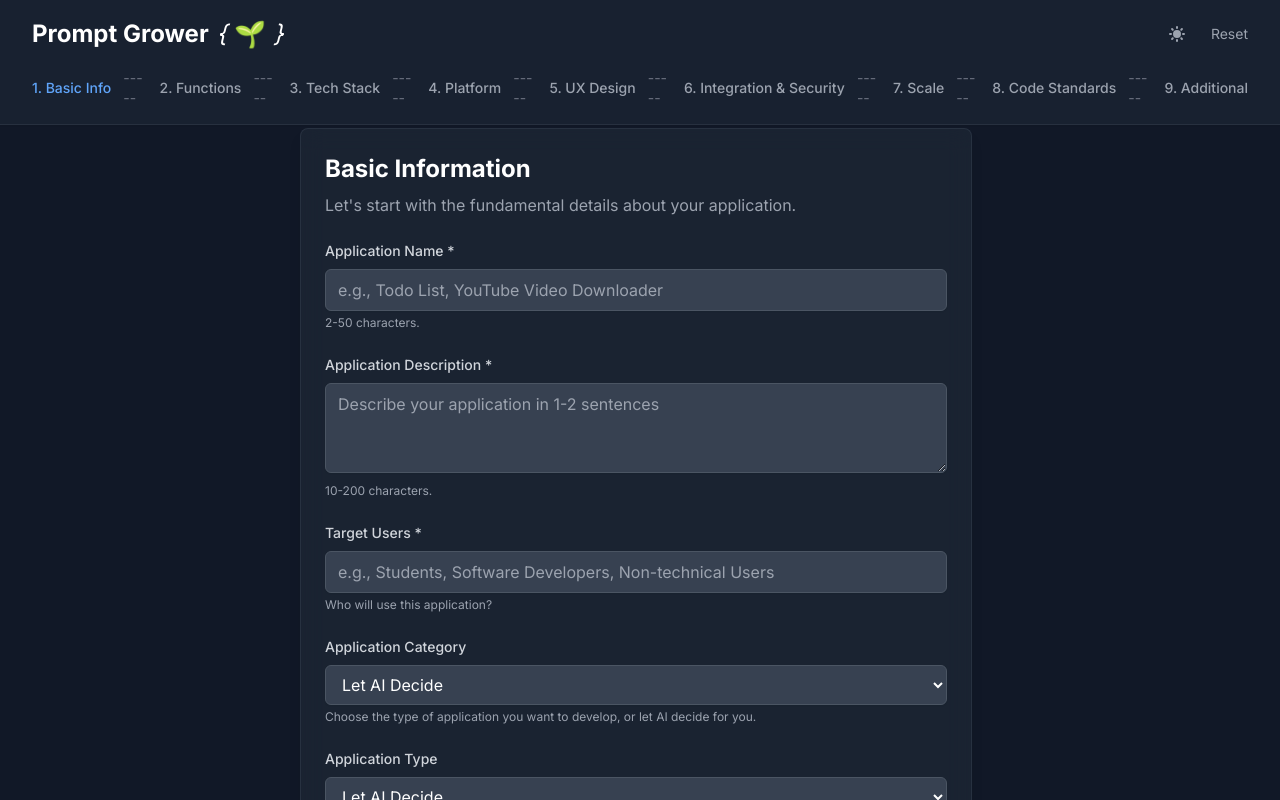
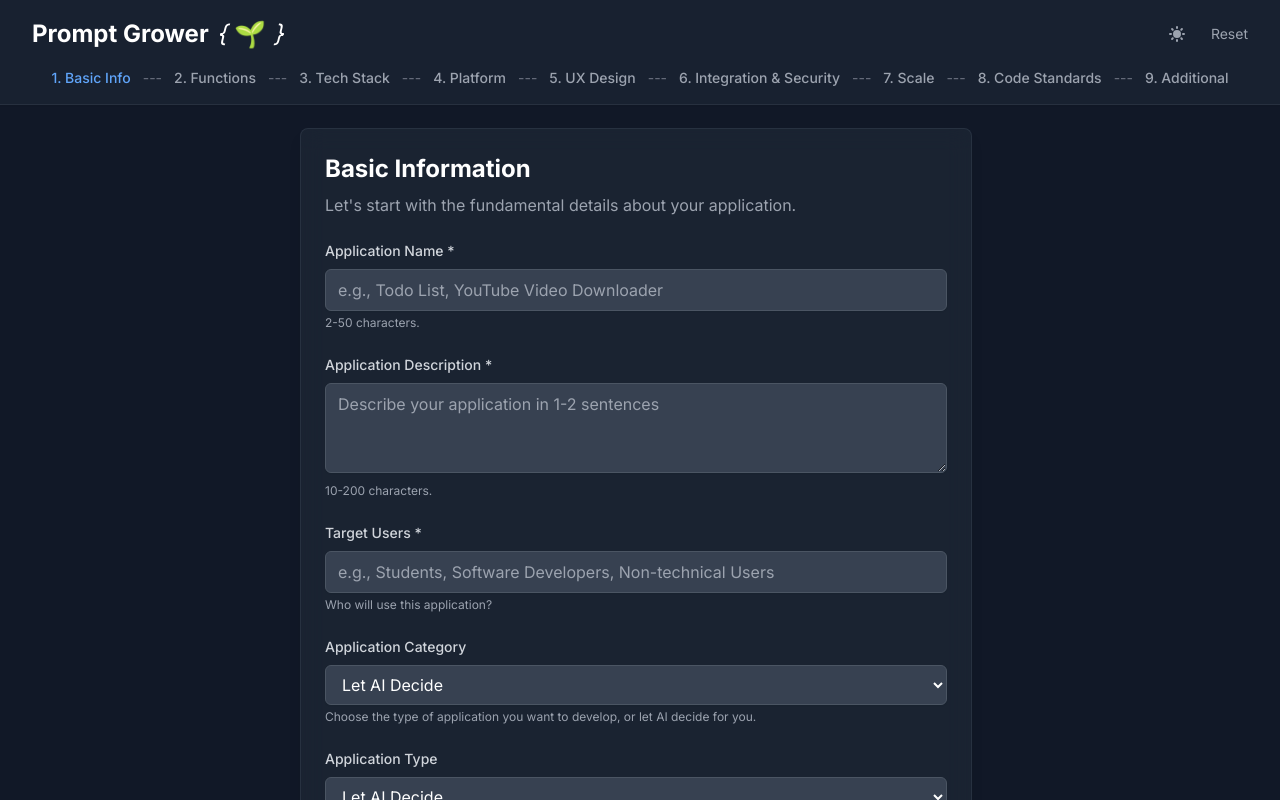
Before and after one commit to XujunNoahWang/promptgrower, a React (Vite) app: page /step/1 in a window 1280 px wide. Shown: the top 800 px of the page. Built offline with nearby package versions, Linux system fonts and the light colour scheme.

Commit message:
Update step separator from ---- to --- for cleaner appearance

```diff
--- a/src/components/StepIndicator.tsx
+++ b/src/components/StepIndicator.tsx
@@ -56,7 +56,7 @@ export const StepIndicator: React.FC<StepIndicatorProps> = ({ currentStep, total
                 {stepNumber}. {stepDescription}
               </div>
               {stepNumber < totalSteps && (
-                <span className="text-gray-400 dark:text-gray-500 mx-1">-----</span>
+                <span className="text-gray-400 dark:text-gray-500 mx-1">---</span>
               )}
             </React.Fragment>
           );
```
